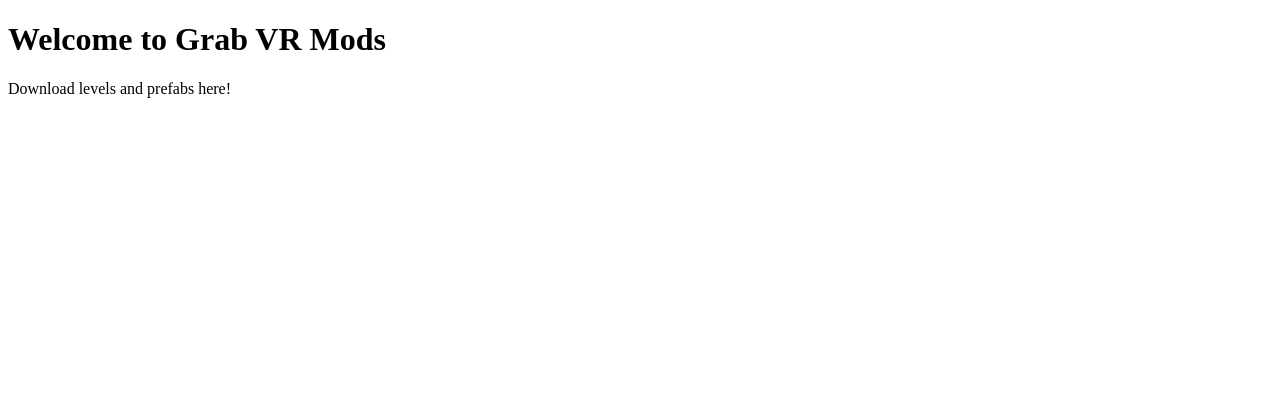
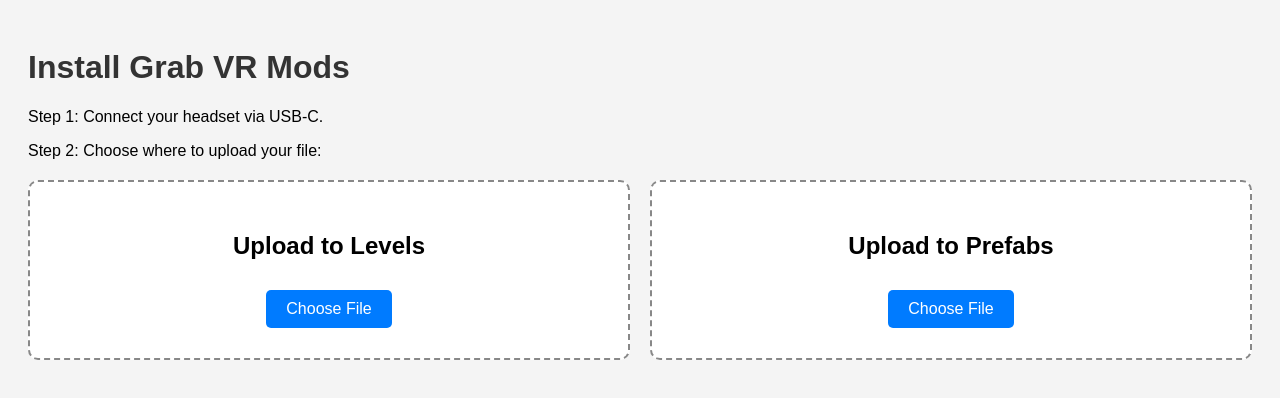
Before and after one commit to Levi8020/Grab-vr-file-importer, a plain HTML site: page index.html in a window 1280 px wide. Drawn offline with Linux system fonts and the light colour scheme.

Commit message:
Add files via upload

```diff
--- a/index.html
+++ b/index.html
@@ -1,10 +1,71 @@
 <!DOCTYPE html>
 <html>
 <head>
-  <title>Grab VR Mods</title>
+  <title>Grab VR file Installer</title>
+  <style>
+    body { font-family: sans-serif; padding: 20px; background-color: #f4f4f4; }
+    h1 { color: #333; }
+    .container { display: flex; gap: 20px; margin-top: 20px; }
+    .dropzone {
+      flex: 1;
+      border: 2px dashed #888;
+      background: #fff;
+      padding: 30px;
+      text-align: center;
+      border-radius: 10px;
+    }
+    .dropzone:hover {
+      border-color: #333;
+    }
+    input[type="file"] {
+      display: none;
+    }
+    label {
+      display: inline-block;
+      padding: 10px 20px;
+      background-color: #007bff;
+      color: white;
+      border-radius: 5px;
+      cursor: pointer;
+      margin-top: 10px;
+    }
+  </style>
 </head>
 <body>
-  <h1>Welcome to Grab VR Mods</h1>
-  <p>Download levels and prefabs here!</p>
+  <h1>Install Grab VR Mods</h1>
+  <p>Step 1: Connect your headset via USB-C.</p>
+  <p>Step 2: Choose where to upload your file:</p>
+
+  <div class="container">
+    <div class="dropzone" id="levelsDrop">
+      <h2>Upload to Levels</h2>
+      <input type="file" id="levelsFile" />
+      <label for="levelsFile">Choose File</label>
+    </div>
+
+    <div class="dropzone" id="prefabsDrop">
+      <h2>Upload to Prefabs</h2>
+      <input type="file" id="prefabsFile" />
+      <label for="prefabsFile">Choose File</label>
+    </div>
+  </div>
+
+  <script>
+    document.getElementById('levelsFile').addEventListener('change', function() {
+      const file = this.files[0];
+      if (file) {
+        alert(`"${file.name}" ready to be installed to /levels folder.`);
+        // You can pass this to your PC-side script later
+      }
+    });
+
+    document.getElementById('prefabsFile').addEventListener('change', function() {
+      const file = this.files[0];
+      if (file) {
+        alert(`"${file.name}" ready to be installed to /prefabs folder.`);
+        // You can pass this to your PC-side script later
+      }
+    });
+  </script>
 </body>
 </html>
```
